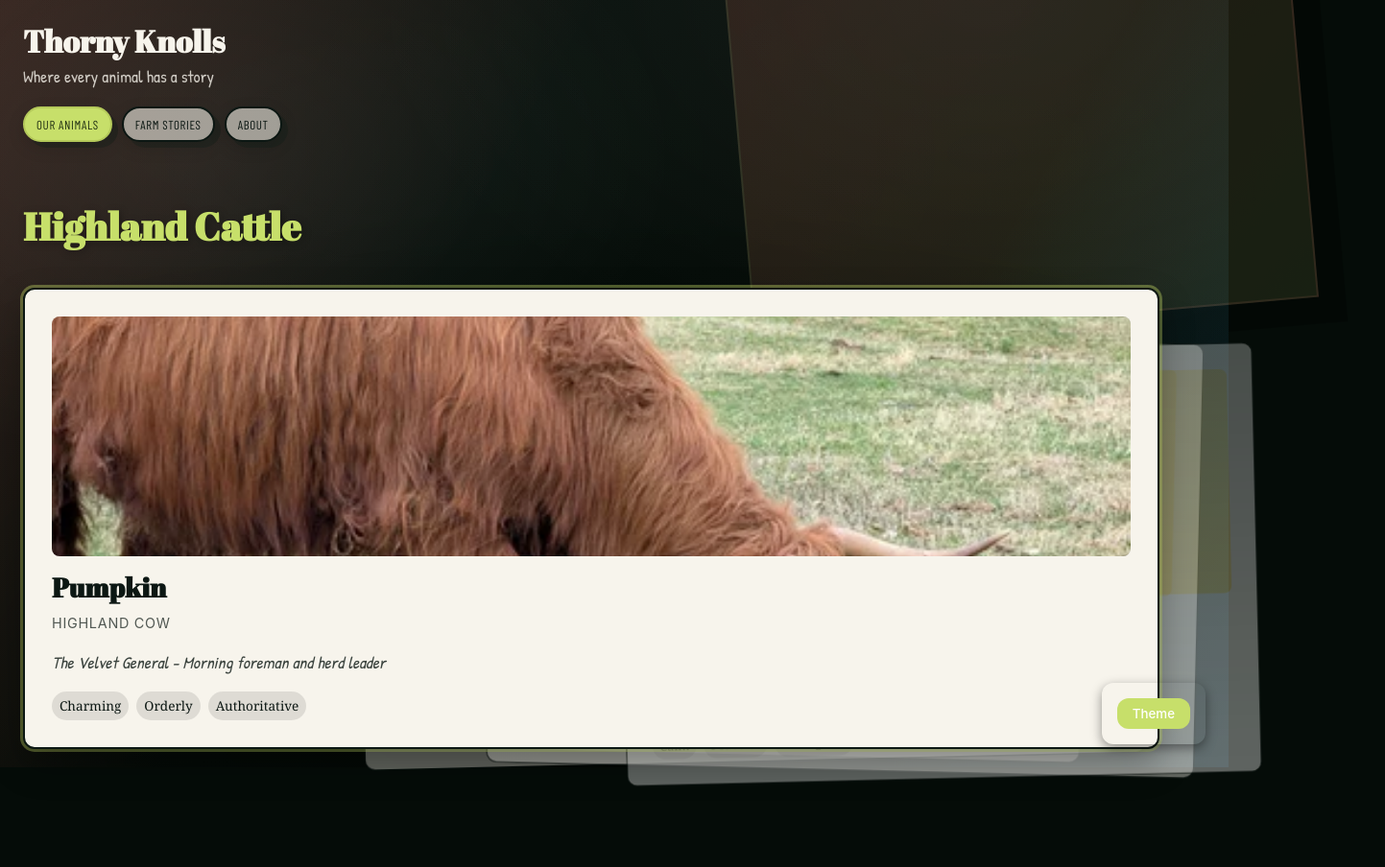
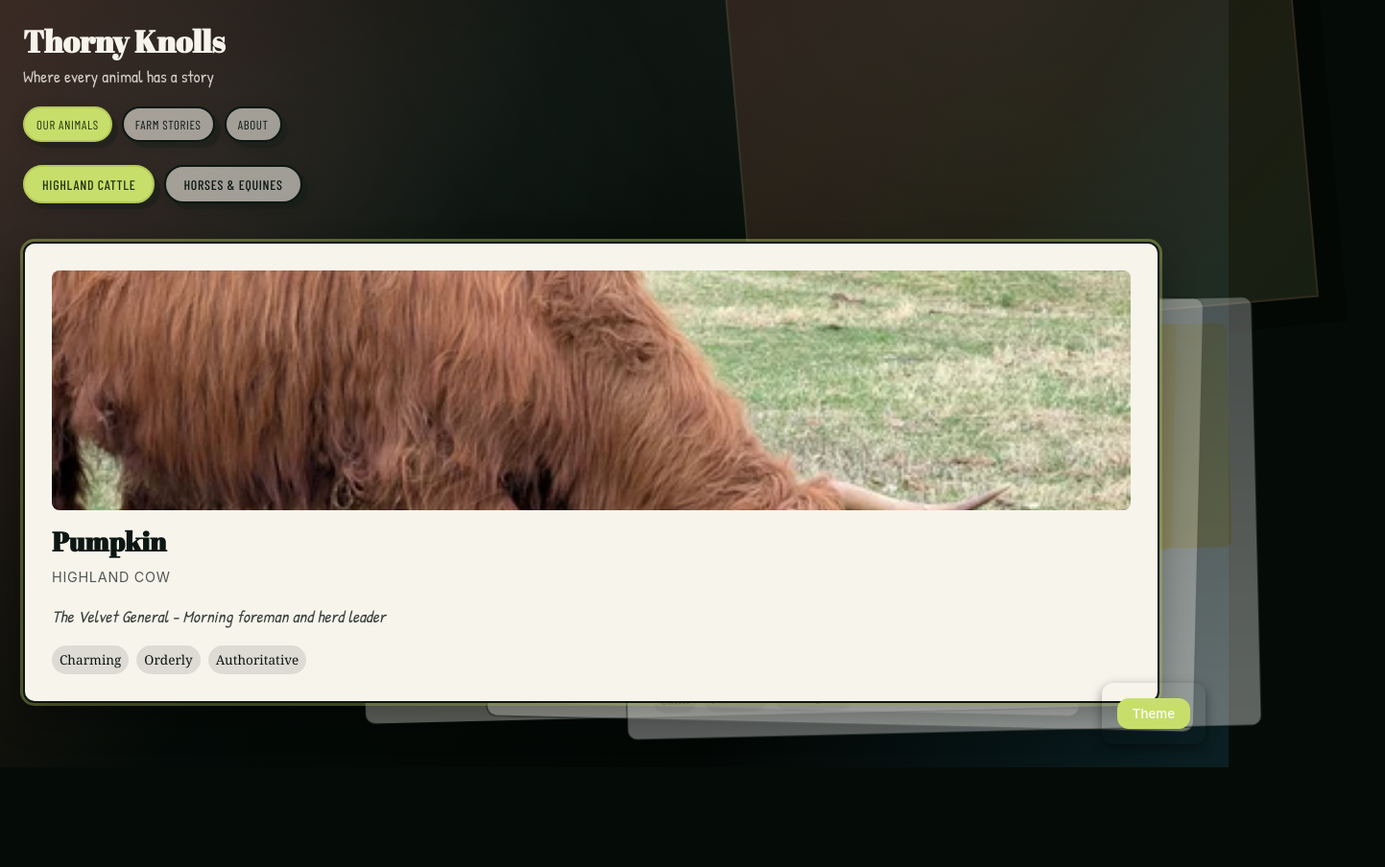
Before and after one commit to Warlockobama/ThornkyKnolls, a plain HTML site: page hybrid-site/index.html in a window 1280 px wide. Shown: the top 904 px of the page at 96% size, 1443 px wide, since content can reach past the window. Drawn offline with nearby package versions, Linux system fonts and the light colour scheme.

Commit message:
Add category navigation and two-click card interaction
- Added category navigation tabs (Highland Cattle / Horses & Equines)
  - Tabs appear below main navigation in animals section
  - Clicking tab switches between cattle and equine categories
  - Active tab highlighted with accent color
- Updated card interaction pattern
  - First click: Enlarges card by bringing it to front of stack
  - Second click: Opens detail panel with full animal bio
- Renders only selected category at a time
- Added state tracking for active animal and current category
- CSS styling for category navigation buttons (pill-shaped, shadowed)

Co-Authored-By: Claude Sonnet 4.5 <noreply@anthropic.com>

```diff
--- a/hybrid-site/css/styles.css
+++ b/hybrid-site/css/styles.css
@@ -218,6 +218,41 @@ p {
 }
 
 .nav-link.active {
+  background: var(--accent-primary);
+  color: var(--accent-ink);
+  border-color: #b4c95a;
+}
+
+/* ==================== Category Navigation ==================== */
+.category-nav {
+  display: flex;
+  gap: 10px;
+  margin-bottom: var(--space-xl);
+  flex-wrap: wrap;
+}
+
+.category-nav-btn {
+  font-family: var(--font-nav);
+  text-transform: uppercase;
+  letter-spacing: 0.05em;
+  font-size: 14px;
+  background: rgba(243, 240, 231, 0.6);
+  border: 2px solid var(--ink);
+  border-radius: 999px;
+  padding: 10px 18px 9px;
+  box-shadow: 6px 6px 0 rgba(15, 28, 24, 0.32), 0 6px 18px rgba(0, 0, 0, 0.14);
+  transition: all 160ms ease;
+  color: var(--ink);
+  cursor: pointer;
+  font-weight: 500;
+}
+
+.category-nav-btn:hover {
+  transform: translateY(-1px);
+  box-shadow: 8px 8px 0 rgba(15, 28, 24, 0.36), 0 10px 22px rgba(0, 0, 0, 0.2);
+}
+
+.category-nav-btn.active {
   background: var(--accent-primary);
   color: var(--accent-ink);
   border-color: #b4c95a;
--- a/hybrid-site/index.html
+++ b/hybrid-site/index.html
@@ -36,6 +36,12 @@
   <main class="page">
     <!-- Animals Section -->
     <section id="animals-section" class="section">
+      <!-- Category Navigation -->
+      <nav class="category-nav" role="navigation">
+        <button class="category-nav-btn active" data-category="cattle">Highland Cattle</button>
+        <button class="category-nav-btn" data-category="equine">Horses & Equines</button>
+      </nav>
+
       <div class="deck cards-grid" id="animals-grid">
         <!-- Animal cards will be inserted here by JavaScript -->
       </div>
--- a/hybrid-site/js/app.js
+++ b/hybrid-site/js/app.js
@@ -9,7 +9,9 @@
     animals: [],
     posts: [],
     currentView: 'animals',
-    currentDetail: null
+    currentCategory: 'cattle',
+    currentDetail: null,
+    activeAnimalId: null // Track which card is enlarged
   };
 
   // ==================== DOM Elements ====================
@@ -28,7 +30,8 @@
     themePanel: document.getElementById('themePanel'),
     accentColor: document.getElementById('accentColor'),
     bgColor: document.getElementById('bgColor'),
-    navLinks: document.querySelectorAll('[data-nav]')
+    navLinks: document.querySelectorAll('[data-nav]'),
+    categoryNavBtns: null // Will be populated after render
   };
 
   // ==================== Data Loading ====================
@@ -115,8 +118,16 @@
     if (!animal) return;
 
     const category = animal.category;
-    const categoryAnimals = state.animals.filter(a => a.category === category);
-    const cardIdx = categoryAnimals.findIndex(a => a.id === animalId);
+
+    // Check if this card is already active/enlarged
+    if (state.activeAnimalId === animalId) {
+      // Second click - open detail panel
+      showAnimalDetail(animalId);
+      return;
+    }
+
+    // First click - enlarge the card
+    state.activeAnimalId = animalId;
 
     // Remove clicked animal from state.animals
     const stateIdx = state.animals.findIndex(a => a.id === animalId);
@@ -135,16 +146,12 @@
 
     // Reposition cards in this category
     positionCards(category);
-
-    // Load detail content
-    showAnimalDetail(animalId);
   }
 
   // ==================== Rendering ====================
   function renderAnimalCards() {
-    // Separate animals by category
-    const cattle = state.animals.filter(a => a.category === 'cattle');
-    const equine = state.animals.filter(a => a.category === 'equine');
+    // Get animals for current category
+    const categoryAnimals = state.animals.filter(a => a.category === state.currentCategory);
 
     // Function to create card HTML
     const createCardHTML = (animal) => {
@@ -171,24 +178,14 @@
       `;
     };
 
-    // Build sections HTML
-    const sectionsHTML = `
-      <div class="category-section">
-        <h2 class="category-title">Highland Cattle</h2>
-        <div class="deck" id="cattle-deck">
-          ${cattle.map(createCardHTML).join('')}
-        </div>
-      </div>
-
-      <div class="category-section">
-        <h2 class="category-title">Horses & Equines</h2>
-        <div class="deck" id="equine-deck">
-          ${equine.map(createCardHTML).join('')}
-        </div>
+    // Build deck HTML for current category
+    const deckHTML = `
+      <div class="deck" id="${state.currentCategory}-deck">
+        ${categoryAnimals.map(createCardHTML).join('')}
       </div>
     `;
 
-    elements.animalsGrid.innerHTML = sectionsHTML;
+    elements.animalsGrid.innerHTML = deckHTML;
 
     // Add click listeners to all cards
     document.querySelectorAll('.card[data-animal]').forEach(card => {
@@ -198,9 +195,8 @@
       });
     });
 
-    // Position cards for each category
-    positionCards('cattle');
-    positionCards('equine');
+    // Position cards for current category
+    positionCards(state.currentCategory);
   }
 
   function renderStoryCards() {
@@ -406,6 +402,25 @@
     elements.aboutSection.classList.toggle('hidden', view !== 'about');
   }
 
+  function switchCategory(category) {
+    state.currentCategory = category;
+    state.activeAnimalId = null; // Reset active card when switching categories
+
+    // Update category nav buttons
+    if (elements.categoryNavBtns) {
+      elements.categoryNavBtns.forEach(btn => {
+        if (btn.dataset.category === category) {
+          btn.classList.add('active');
+        } else {
+          btn.classList.remove('active');
+        }
+      });
+    }
+
+    // Re-render cards for new category
+    renderAnimalCards();
+  }
+
   // ==================== Theme Controls ====================
   function toggleThemePanel() {
     elements.themePanel.classList.toggle('active');
@@ -465,6 +480,15 @@
       });
     });
 
+    // Category navigation (set up after animals load)
+    elements.categoryNavBtns = document.querySelectorAll('[data-category]');
+    elements.categoryNavBtns.forEach(btn => {
+      btn.addEventListener('click', () => {
+        const category = btn.dataset.category;
+        switchCategory(category);
+      });
+    });
+
     // Theme controls
     elements.themeToggle.addEventListener('click', toggleThemePanel);
     elements.accentColor.addEventListener('input', (e) => {
```
